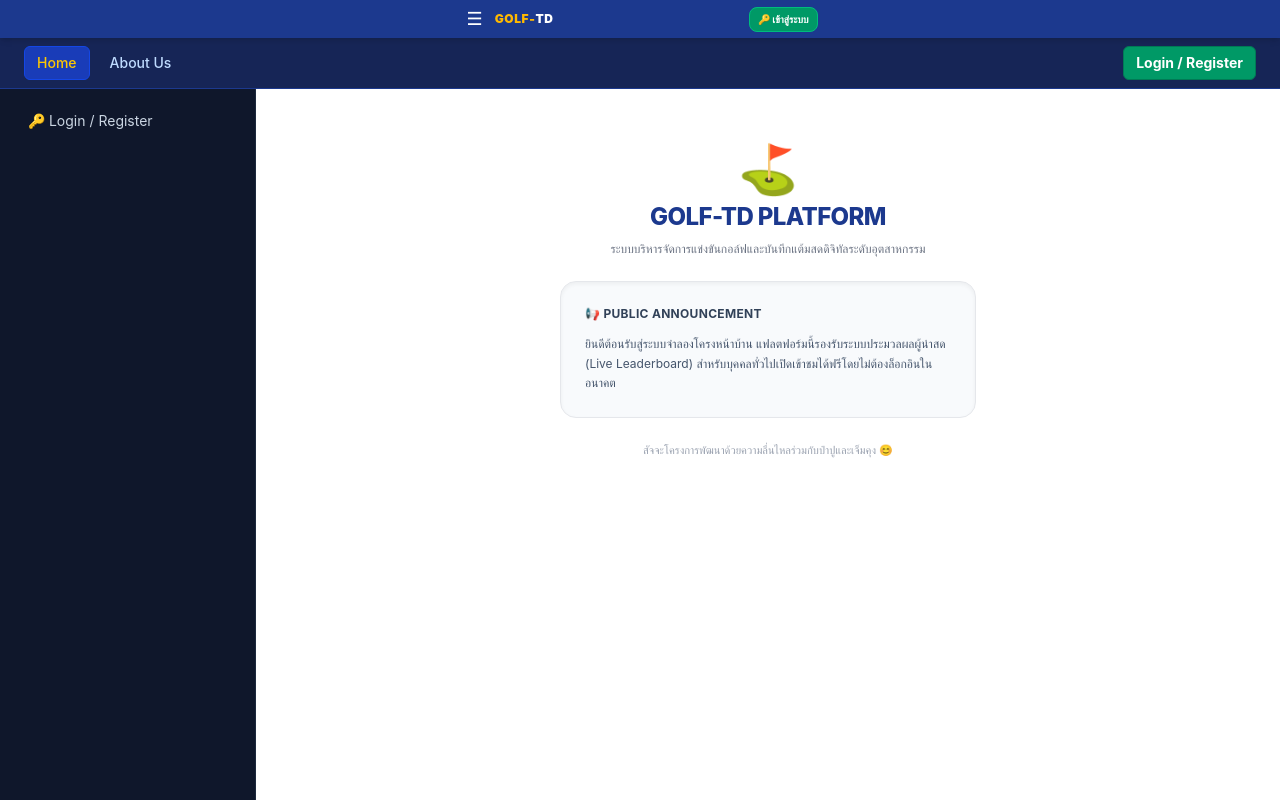
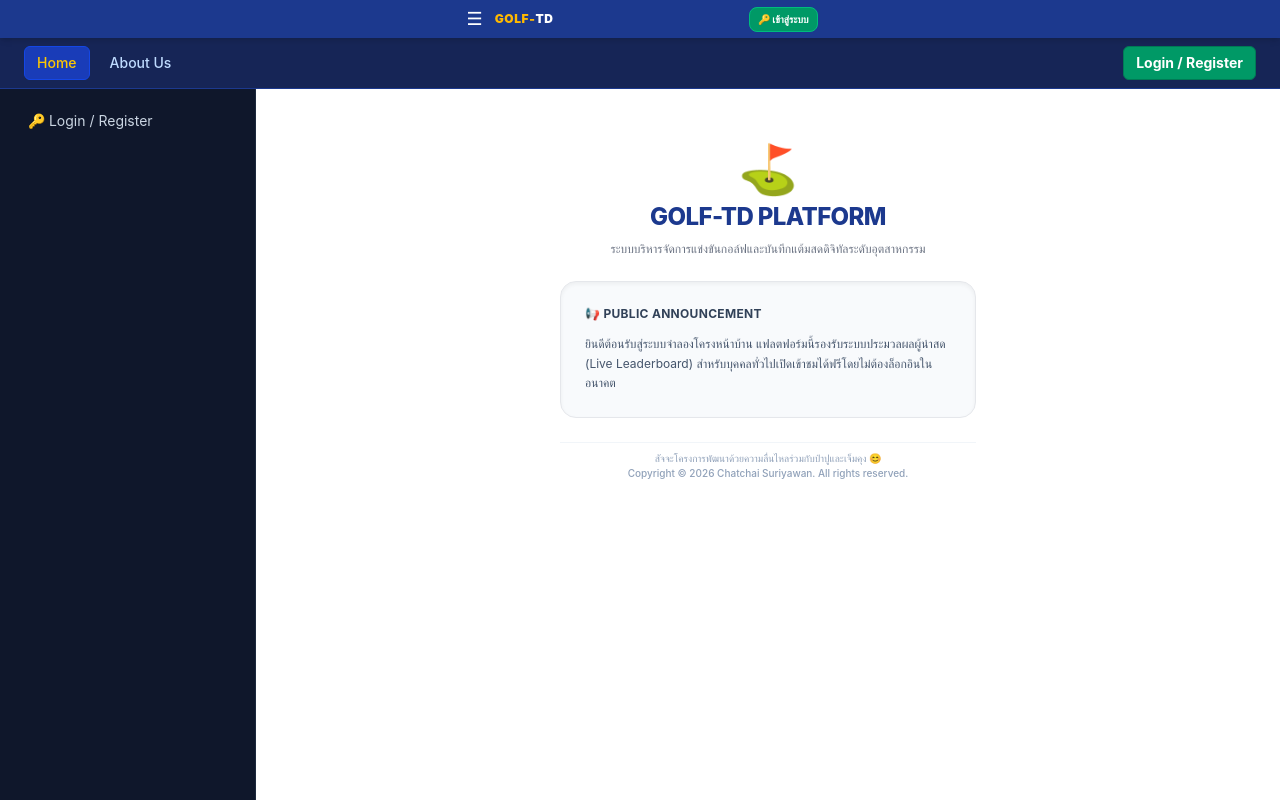
Before and after one commit to chatchai-suri/CC-TD-Project-V1-Web, a React (Vite) app: page / in a window 1280 px wide. Built offline with nearby package versions, Linux system fonts and the light colour scheme.

Commit message:
feat(ui): add copyright footer to Landing and Login pages

```diff
--- a/src/pages/auth/Login.tsx
+++ b/src/pages/auth/Login.tsx
@@ -6,13 +6,13 @@ import Swal from "sweetalert2"; // 🛡️ นำเข้าขุมพลั
 
 /**
  * 🎯 วัตถุประสงค์: หน้าจอเข้าสู่ระบบอัจฉริยะ (Hybrid Failback Login Screen)
- * @description ออกแบบโครงสร้างรองรับ Virtual Keyboard บน iPhone SE โดยปล่อยระนาบเนื้อหายืดดิ่งธรรมชาติ[cite: 14]
- * @param credentials วัตถุข้อมูลรหัสผ่าน { username, password } ส่งเข้าตู้ Zustand store[cite: 14]
+ * @description ออกแบบโครงสร้างรองรับ Virtual Keyboard บน iPhone SE โดยปล่อยระนาบเนื้อหายืดดิ่งธรรมชาติ
+ * @param credentials วัตถุข้อมูลรหัสผ่าน { username, password } ส่งเข้าตู้ Zustand store
  */
 export default function Login() {
   const navigate = useNavigate();
 
-  // 🧠 ดึง Action ล็อกอินหลัก และสเตตัสการโหลดมาจากสมองกลกลาง Zustand[cite: 14]
+  // 🧠 ดึง Action ล็อกอินหลัก และสเตตัสการโหลดมาจากสมองกลกลาง Zustand
   const loginGolfer = useGolfStore((state: any) => state.loginGolfer);
   const isLoading = useGolfStore((state: any) => state.isLoading);
 
@@ -51,18 +51,18 @@ export default function Login() {
     }
 
     try {
-      // 🚀 ส่งกระแสคำสั่งมุดอุโมงค์เข้าหาคลังสมองกล Zustand store ข้ามอุปกรณ์[cite: 14]
+      // 🚀 ส่งกระแสคำสั่งมุดอุโมงค์เข้าหาคลังสมองกล Zustand store ข้ามอุปกรณ์
       const result = await loginGolfer({ username, password });
 
       if (result?.success) {
-        // 🎯 แกะข้อมูลผู้ใช้จริงจาก Response[cite: 14]
+        // 🎯 แกะข้อมูลผู้ใช้จริงจาก Response
         const userData = result?.user || result?.data || {};
         const role = userData?.global_role || "GOLFER";
         const fullName = userData?.fullname || username;
         const nickName = userData?.nickname ? ` (${userData.nickname})` : "";
         const roleThai = getRoleThaiName(role);
 
-        // 🌟 ทางเลือก 2: ปลุกเสกกล่องความสำเร็จ แสดงชื่อผู้เล่น + สิทธิ์ ไร้ Hardcode[cite: 14]
+        // 🌟 ทางเลือก 2: ปลุกเสกกล่องความสำเร็จ แสดงชื่อผู้เล่น + สิทธิ์ ไร้ Hardcode
         Swal.fire({
           icon: "success",
           title: `ยินดีต้อนรับครับคุณ ${fullName}${nickName}`,
@@ -71,15 +71,15 @@ export default function Login() {
           showConfirmButton: false,
         });
 
-        // 🔀 นำทางพายูสเซอร์ทุกบทบาทอพยพไปยังตารางทัวร์นาเมนต์หลัก[cite: 14]
+        // 🔀 นำทางพายูสเซอร์ทุกบทบาทอพยพไปยังตารางทัวร์นาเมนต์หลัก
         if (role === "TD" || role === "ADMIN") {
-          navigate("/td/tournaments"); // ➡️ ฝั่งบริหารจัดการเข้าหน้าทัวร์นาเมนต์ TD[cite: 14]
+          navigate("/td/tournaments"); // ➡️ ฝั่งบริหารจัดการเข้าหน้าทัวร์นาเมนต์ TD
         } else {
-          navigate("/golfer/tournaments"); // ➡️ GOLFER และ SCORER เข้าหน้าทัวร์นาเมนต์สโมสร[cite: 14]
+          navigate("/golfer/tournaments"); // ➡️ GOLFER และ SCORER เข้าหน้าทัวร์นาเมนต์สโมสร
         }
       }
     } catch (error: any) {
-      // 🛡️ ด่านที่ 2: ระบบบริหารจัดการข้อผิดพลาดกรณีเกิด Error จริงหลังบ้าน (Error Handling Integration)[cite: 14]
+      // 🛡️ ด่านที่ 2: ระบบบริหารจัดการข้อผิดพลาดกรณีเกิด Error จริงหลังบ้าน (Error Handling Integration)
       console.error("📢 ตรวจพบสัญญาณขัดข้องฝั่งด่านหน้า:", error);
 
       Swal.fire({
@@ -95,18 +95,18 @@ export default function Login() {
     // 📱 ใช้กฎระเบียบคุมมิติหน้าจอ: ปล่อยเนื้อหายืดดิ่งอิสระ Window Scroll คอนฟิกรองรับ Virtual Keyboard[cite: 14, 16]
     <div className="w-full min-h-screen bg-slate-50 text-slate-900 font-sans flex flex-col justify-start items-center p-4 pt-12">
 
-      {/* โลโก้ตรายางสโมสรจัดวางเยื้องตำแหน่งบนสุด[cite: 14] */}
+      {/* โลโก้ตรายางสโมสรจัดวางเยื้องตำแหน่งบนสุด */}
       <div className="text-center mb-6">
         <div className="inline-flex items-center justify-center w-16 h-16 rounded-full bg-slate-900 text-white text-3xl font-black mb-2 shadow-md">
           ⛳
         </div>
         <h1 className="text-xl font-black tracking-tight text-slate-900">GOLF-TD PLATFORM</h1>
         <p className="text-[11px] text-slate-400 font-medium mt-0.5 uppercase tracking-wider">
-          Tournament Director & Live Scoring System[cite: 14]
+          Tournament Director & Live Scoring System
         </p>
       </div>
 
-      {/* 🏗️ กรอบกล่องฟอร์ม ลอยตัวอิสระ ไม่ล็อกความสูง ป้องกันแป้นพิมพ์คีย์บอร์ดมือถือดีดบังขอบล่าง[cite: 14] */}
+      {/* 🏗️ กรอบกล่องฟอร์ม ลอยตัวอิสระ ไม่ล็อกความสูง ป้องกันแป้นพิมพ์คีย์บอร์ดมือถือดีดบังขอบล่าง */}
       <div className="w-full max-w-sm bg-white rounded-2xl border border-slate-200 shadow-xl p-5">
         <h2 className="text-sm font-black text-slate-900 uppercase tracking-wide border-b border-slate-100 pb-2 mb-4 text-left">
           🔐 ลงชื่อเข้าสู่สนามแข่งขัน
@@ -164,12 +164,10 @@ export default function Login() {
         </form>
       </div>
 
-      {/* แถบแจ้งเตือนระดับวินัยความเสถียรใต้กล่องฟอร์ม */}
-      <div className="mt-4 max-w-sm text-center">
-        <p className="text-[10px] text-slate-400 italic">
-          * ระบบสวมเกราะ High-Stability Hybrid Failback Ready[cite: 14] หาก pp1 ขาดการเชื่อมต่อ ระบบจะปลดล็อก Persona ออฟไลน์ให้ลุยงานต่อทันทีครับป๋าปู![cite: 14]
-        </p>
-      </div>
+      {/* 📄 Responsive Footer */}
+      <footer className="mt-4 pt-2 border-t border-slate-100 text-center text-[10px] text-slate-400 font-medium shrink-0">
+        <p>Copyright © 2026 Chatchai Suriyawan. All rights reserved.</p>
+      </footer>
 
     </div>
   );
--- a/src/pages/public/PublicHome.tsx
+++ b/src/pages/public/PublicHome.tsx
@@ -19,9 +19,12 @@ export default function PublicHome() {
         </p>
       </div>
 
-      <div className="text-[11px] text-gray-400 font-medium">
-        สัจจะโครงการพัฒนาด้วยความลื่นไหลร่วมกับป๋าปูและเจ็มคุง 😊
-      </div>
+
+      {/* 📄 Responsive Footer */}
+      <footer className="mt-4 pt-2 border-t border-slate-100 text-center text-[10px] text-slate-400 font-medium shrink-0">
+        <p>สัจจะโครงการพัฒนาด้วยความลื่นไหลร่วมกับป๋าปูและเจ็มคุง 😊</p>
+        <p>Copyright © 2026 Chatchai Suriyawan. All rights reserved.</p>
+      </footer>
     </div>
   );
 }
```
